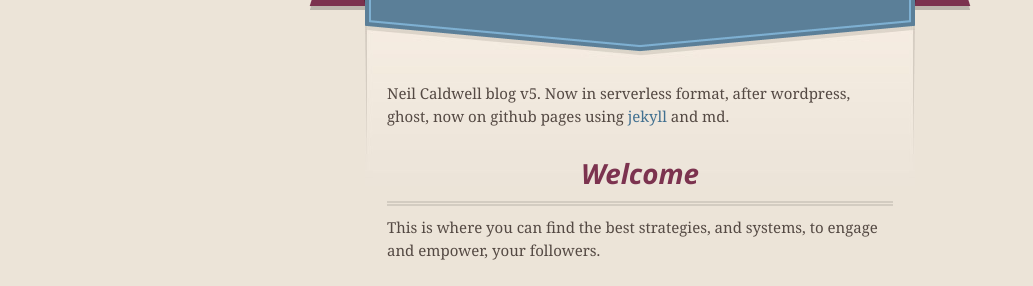
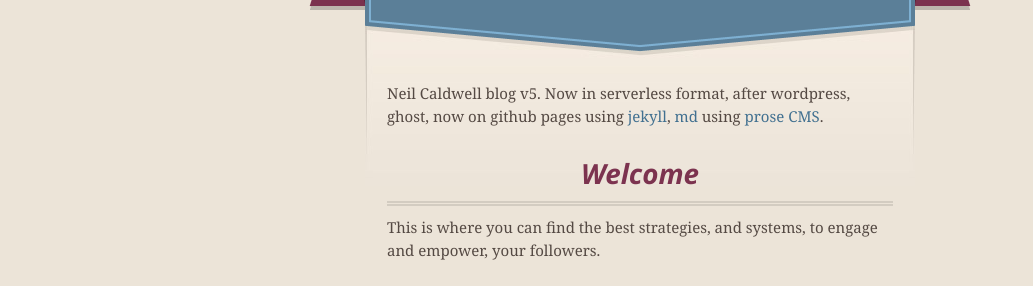
Before and after one commit to neilcaldwell/neilcaldwell.github.io, a Jekyll site: the page built from index.md, in a window 1280 px wide. Shown: the part 159-445 px from the top of the page, without its empty margins (0-1033 px from the left). Built offline with Jekyll 4.4.1, drawn with Linux system fonts in a browser that asks for light colours; nearby versions of some CDN libraries.

Commit message:
adding content

```diff
--- a/index.md
+++ b/index.md
@@ -3,7 +3,7 @@ layout: default
 published: true
 ---
 
-Neil Caldwell blog v5. Now in serverless format, after wordpress, ghost, now on github pages using [jekyll](https://jekyllrb.com) and md.
+Neil Caldwell blog v5. Now in serverless format, after wordpress, ghost, now on github pages using [jekyll](https://jekyllrb.com), [md](https://www.markdownguide.org) using [prose CMS](https://prose.io/).
 
 # [](#header-1)Welcome
 
```
